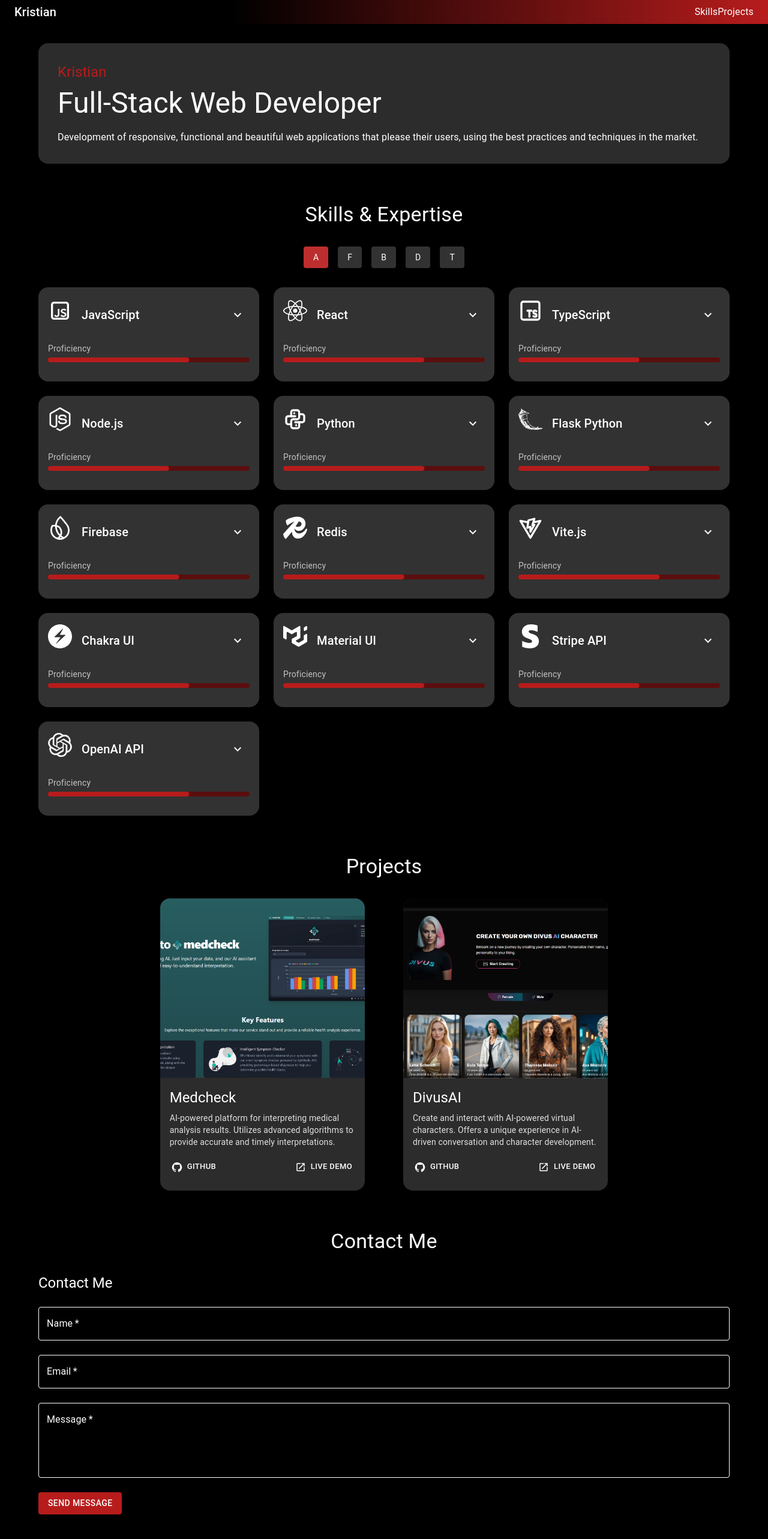
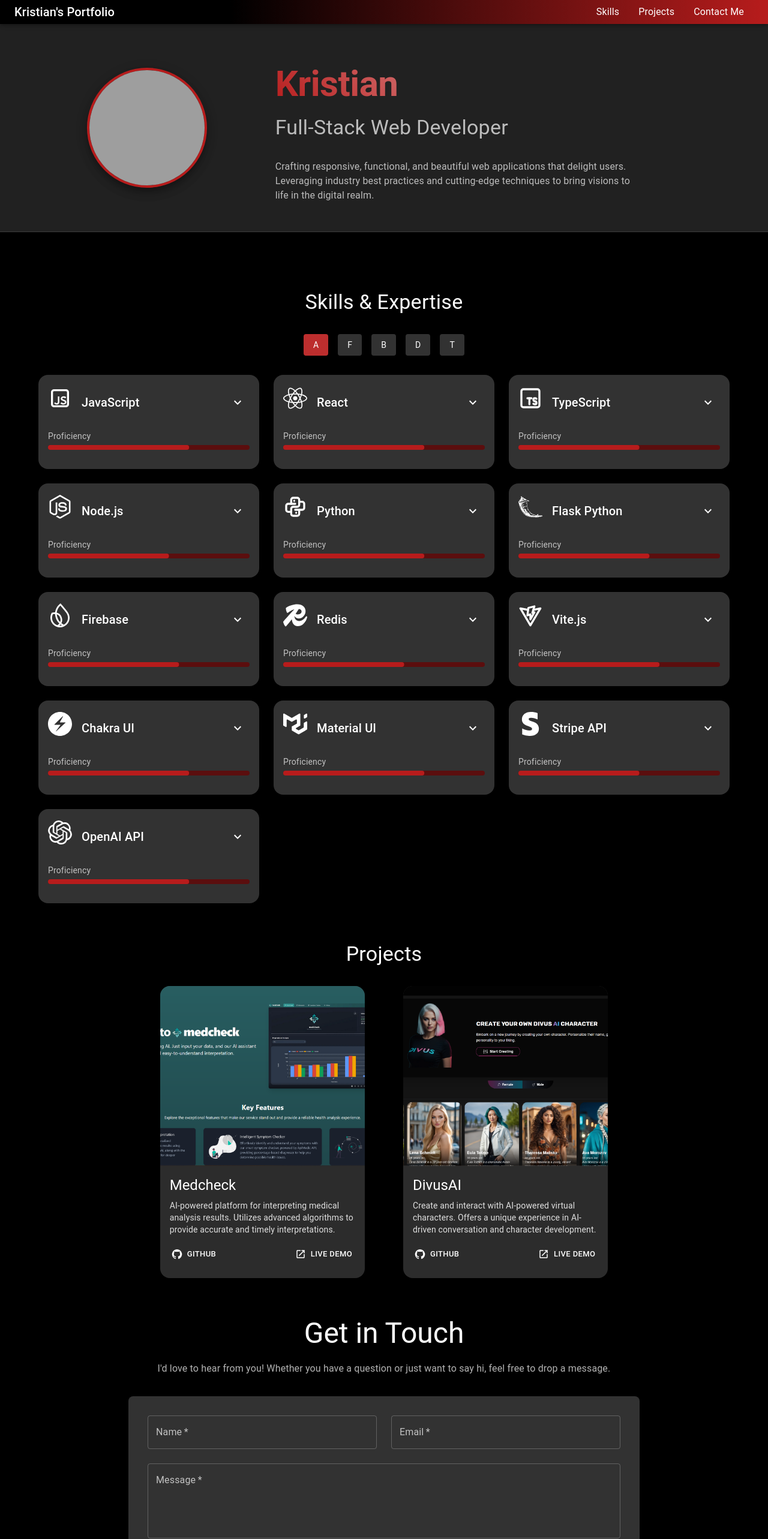
Before and after one commit to dev-kristian/dev-portfolio, a React (Vite) app: page / in a window 1280 px wide. Shown: the top 2566 px of the page at 60% size. Built offline with nearby package versions, Linux system fonts and the light colour scheme; grey boxes are pictures that could not be loaded; the HTML template or start-up script is replaced by a standard one.

Commit message:
UI update

```diff
--- a/src/App.tsx
+++ b/src/App.tsx
@@ -1,22 +1,23 @@
 // App.tsx
 import { useState } from 'react';
-import { Typography, Box, Container, Grid, Card, ThemeProvider, createTheme, CssBaseline } from '@mui/material';
-import { red } from '@mui/material/colors';
+import { Typography, Box, Container, Grid, ThemeProvider, createTheme, CssBaseline } from '@mui/material';
 import Header from './components/Header';
 import Footer from './components/Footer';
 import ProjectModal from './components/ProjectModal';
 import ProjectCard from './components/ProjectCard';
 import ContactForm from './components/ContactForm';
 import SkillsSection from './components/SkillsSection';
+import EnhancedIntro from './components/EnhancedIntro';
+import ModernContactSection from './components/ModernContactSection';
+
 import project1 from './assets/images/project1.png';
 import project2 from './assets/images/project2.png';
-
 // Define the Project interface
 interface Project {
   name: string;
   description: string;
   image: string;
-  details: JSX.Element; // Updated to JSX.Element
+  details: JSX.Element;
   liveDemo: string;
   github: string;
 }
@@ -111,23 +112,13 @@
       <CssBaseline />
       <Box sx={{ display: 'flex', flexDirection: 'column', minHeight: '100vh' }}>
         <Header />
+        <EnhancedIntro />
         <Container sx={{ flex: '1 0 auto' }}>
           <Box sx={{ py: 4 }}>
-            <Card sx={{ p: 4, borderRadius: 4, bgcolor: 'grey.900', color: 'white', borderColor: red[900], mb: 6 }}>
-              <Typography variant="h5" component="h1" gutterBottom color={red[900]}>
-                Kristian
-              </Typography>
-              <Typography variant="h3" component="h2" gutterBottom>
-                Full-Stack Web Developer
-              </Typography>
-              <Typography variant="body1">
-                Development of responsive, functional and beautiful web applications that please their users, using the best practices and techniques in the market.
-              </Typography>
-            </Card>
 
             <SkillsSection />
 
-            <Typography variant="h4" mt={8} mb={4} color="white" textAlign="center">
+            <Typography variant="h4" mt={8} mb={4} color="white" textAlign="center" id="projects">
               Projects
             </Typography>
             <Grid container spacing={8} justifyContent="center">
@@ -141,10 +132,8 @@
               ))}
             </Grid>
 
-            <Typography variant="h4" mt={8} mb={4} color="white" textAlign="center">
-              Contact Me
-            </Typography>
-            <ContactForm />
+            <ModernContactSection />
+
           </Box>
         </Container>
         <Footer />
--- /dev/null
+++ b/src/components/EnhancedIntro.tsx
@@ -0,0 +1,79 @@
+import React from 'react';
+import { Typography, Box, Container, Avatar, Grid, keyframes } from '@mui/material';
+import { styled } from '@mui/material/styles';
+
+const fadeIn = keyframes`
+  from {
+    opacity: 0;
+    transform: translateY(20px);
+  }
+  to {
+    opacity: 1;
+    transform: translateY(0);
+  }
+`;
+
+const AnimatedBox = styled(Box)({
+  animation: `${fadeIn} 1s ease-out`,
+});
+
+const GradientText = styled(Typography)<{ component?: React.ElementType }>(({ theme }) => ({
+  background: `linear-gradient(45deg, ${theme.palette.primary.main}, ${theme.palette.secondary.main})`,
+  WebkitBackgroundClip: 'text',
+  WebkitTextFillColor: 'transparent',
+  marginBottom: theme.spacing(2),
+}));
+
+const LargeAvatar = styled(Avatar)(({ theme }) => ({
+  width: theme.spacing(25),
+  height: theme.spacing(25),
+  marginBottom: theme.spacing(2),
+  border: `4px solid ${theme.palette.primary.main}`,
+  boxShadow: theme.shadows[10],
+}));
+
+const EnhancedIntro: React.FC = () => {
+  return (
+    <Box
+      sx={{
+        bgcolor: 'background.paper',
+        pt: 8,
+        pb: 6,
+        borderBottom: '1px solid',
+        borderColor: 'divider',
+      }}
+    >
+      <Container maxWidth="lg">
+        <Grid container spacing={4} alignItems="center">
+          <Grid item xs={12} md={4} sx={{ display: 'flex', justifyContent: 'center' }}>
+            <AnimatedBox>
+              <LargeAvatar alt="Kristian" src="/path/to/your/photo.jpg" />
+            </AnimatedBox>
+          </Grid>
+          <Grid item xs={12} md={8}>
+            <AnimatedBox>
+              <GradientText variant="h2" component="h1" sx={{ fontWeight: 'bold' }}>
+                Kristian
+              </GradientText>
+              <Typography
+                variant="h4"
+                color="text.secondary"
+                paragraph
+                sx={{ mb: 4 }}
+              >
+                Full-Stack Web Developer
+              </Typography>
+              <Typography variant="body1" color="text.secondary" sx={{ maxWidth: '600px' }}>
+                Crafting responsive, functional, and beautiful web applications
+                that delight users. Leveraging industry best practices and
+                cutting-edge techniques to bring visions to life in the digital realm.
+              </Typography>
+            </AnimatedBox>
+          </Grid>
+        </Grid>
+      </Container>
+    </Box>
+  );
+};
+
+export default EnhancedIntro;
--- a/src/components/Header.tsx
+++ b/src/components/Header.tsx
@@ -10,10 +10,32 @@
   }}>
     <Toolbar>
       <Typography variant="h6" component="div" sx={{ flexGrow: 1 }}>
-        Kristian
+        Kristian's Portfolio
       </Typography>
-      <Link to="skills" smooth={true} duration={500}>Skills</Link>
-      <Link to="projects" smooth={true} duration={500}>Projects</Link>
+      <Link to="skills" smooth={true} duration={500}>
+        <Typography
+          variant="body1"
+          sx={{ color: '#ffffff', cursor: 'pointer', mx: 2 }}
+        >
+          Skills
+        </Typography>
+      </Link>
+      <Link to="projects" smooth={true} duration={500}>
+        <Typography
+          variant="body1"
+          sx={{ color: '#ffffff', cursor: 'pointer', mx: 2 }}
+        >
+          Projects
+        </Typography>
+      </Link>
+      <Link to="contact" smooth={true} duration={500}>
+        <Typography
+          variant="body1"
+          sx={{ color: '#ffffff', cursor: 'pointer', mx: 2 }}
+        >
+          Contact Me
+        </Typography>
+      </Link>
     </Toolbar>
   </AppBar>
 );
--- /dev/null
+++ b/src/components/ModernContactSection.tsx
@@ -0,0 +1,130 @@
+import React, { useState } from 'react';
+import {
+  Box,
+  Container,
+  Typography,
+  TextField,
+  Button,
+  Grid,
+  Paper,
+  useTheme,
+  Snackbar,
+} from '@mui/material';
+import { motion } from 'framer-motion';
+import { Send as SendIcon } from '@mui/icons-material';
+
+const ModernContactSection: React.FC = () => {
+  const theme = useTheme();
+  const [open, setOpen] = useState(false);
+  const [formData, setFormData] = useState({
+    name: '',
+    email: '',
+    message: '',
+  });
+
+  const handleChange = (e: React.ChangeEvent<HTMLInputElement | HTMLTextAreaElement>) => {
+    const { name, value } = e.target;
+    setFormData(prevState => ({
+      ...prevState,
+      [name]: value,
+    }));
+  };
+
+  const handleSubmit = (e: React.FormEvent) => {
+    e.preventDefault();
+    console.log('Form submitted:', formData);
+    setOpen(true);
+    // Reset form
+    setFormData({ name: '', email: '', message: '' });
+  };
+
+  return (
+    <Box
+      component={motion.div}
+      initial={{ opacity: 0, y: 50 }}
+      animate={{ opacity: 1, y: 0 }}
+      transition={{ duration: 0.5 }}
+      sx={{
+        py: 8,
+        backgroundColor: theme.palette.background.default,
+      }}
+    >
+      <Container maxWidth="md">
+        <Typography variant="h3" align="center" gutterBottom>
+          Get in Touch
+        </Typography>
+        <Typography variant="subtitle1" align="center" color="text.secondary" paragraph>
+          I'd love to hear from you! Whether you have a question or just want to say hi, feel free to drop a message.
+        </Typography>
+        <Paper elevation={3} sx={{ mt: 4, p: { xs: 2, sm: 4 }, borderRadius: 2 }}>
+          <form onSubmit={handleSubmit}>
+            <Grid container spacing={3}>
+              <Grid item xs={12} sm={6}>
+                <TextField
+                  fullWidth
+                  label="Name"
+                  name="name"
+                  value={formData.name}
+                  onChange={handleChange}
+                  required
+                  variant="outlined"
+                />
+              </Grid>
+              <Grid item xs={12} sm={6}>
+                <TextField
+                  fullWidth
+                  label="Email"
+                  name="email"
+                  type="email"
+                  value={formData.email}
+                  onChange={handleChange}
+                  required
+                  variant="outlined"
+                />
+              </Grid>
+              <Grid item xs={12}>
+                <TextField
+                  fullWidth
+                  label="Message"
+                  name="message"
+                  multiline
+                  rows={4}
+                  value={formData.message}
+                  onChange={handleChange}
+                  required
+                  variant="outlined"
+                />
+              </Grid>
+              <Grid item xs={12}>
+                <Button
+                  type="submit"
+                  variant="contained"
+                  color="primary"
+                  size="large"
+                  endIcon={<SendIcon />}
+                  sx={{
+                    mt: 2,
+                    px: 4,
+                    py: 1.5,
+                    borderRadius: 2,
+                    textTransform: 'none',
+                  }}
+                >
+                  Send Message
+                </Button>
+              </Grid>
+            </Grid>
+          </form>
+        </Paper>
+      </Container>
+      <Snackbar
+        open={open}
+        autoHideDuration={6000}
+        onClose={() => setOpen(false)}
+        message="Message sent successfully!"
+      />
+    </Box>
+  );
+};
+
+export default ModernContactSection;
```
